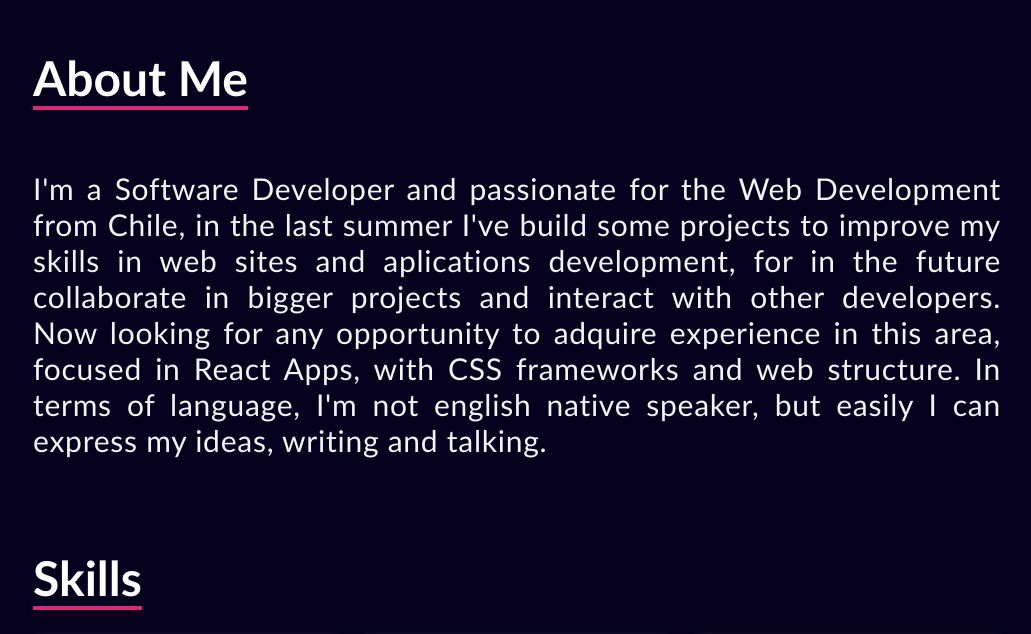
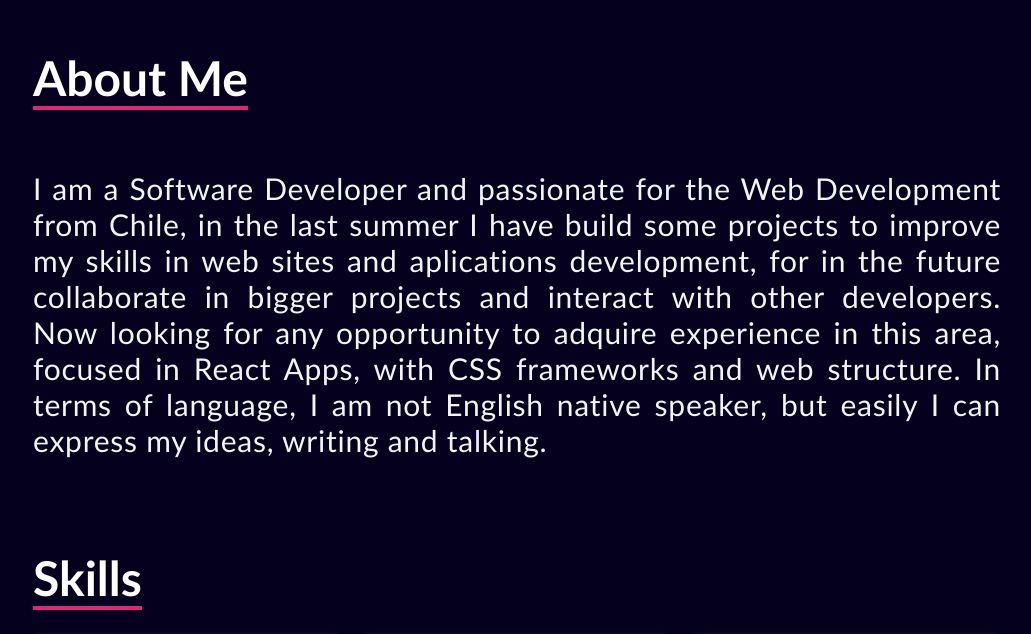
Before and after one commit to nic0q/portfolio, a React (Create React App) app: page / in a window 1280 px wide. Shown: the part 826-1460 px from the top of the page, without its empty margins (123-1154 px from the left). Built offline with nearby package versions, Linux system fonts and the light colour scheme.

Commit message:
Correcion errores ingles

```diff
--- a/src/components/AboutMe.jsx
+++ b/src/components/AboutMe.jsx
@@ -7,14 +7,14 @@ export const AboutMe = () => {
         <SubTitulo title={"About Me"}></SubTitulo>
         <div className="flex-row flex lg:mt-16 mt-8">
           <h3 className="text-3xl text-justify mt-1 tracking-wide">
-            I'm a Software Developer and passionate for the Web
-            Development from Chile, in the last summer I've build some projects
-            to improve my skills in web sites and aplications development, for
-            in the future collaborate in bigger projects and interact with other
+            I am a Software Developer and passionate for the Web Development
+            from Chile, in the last summer I have build some projects to improve
+            my skills in web sites and aplications development, for in the
+            future collaborate in bigger projects and interact with other
             developers. Now looking for any opportunity to adquire experience in
             this area, focused in React Apps, with CSS frameworks and web
-            structure. In terms of language, I'm not english native speaker, but
-            easily I can express my ideas, writing and talking.
+            structure. In terms of language, I am not English native speaker,
+            but easily I can express my ideas, writing and talking.
           </h3>
         </div>
       </div>
--- a/src/components/Home.jsx
+++ b/src/components/Home.jsx
@@ -12,7 +12,7 @@ export const Home = () => {
           Nícolas Farfán
         </h2>
         <h2 className="my-3 text-3xl sm:text-4xl lg:text-5xl lg:ml-1 font-bold text-[#8892b0]">
-          I'm a Software Engineering Student
+          I am a Software Engineering Student
         </h2>
         <div className="flex mt-6 items-center text-white text-4xl">
           <a href="#projects">
@@ -25,11 +25,16 @@ export const Home = () => {
           </a>
           <a
             href="https://www.linkedin.com/in/n%C3%ADcolas-farf%C3%A1n-cheneaux-14365b15b/"
-            target={"_blank"} rel="noreferrer"
+            target={"_blank"}
+            rel="noreferrer"
           >
             <FiLinkedin className="m-3 text-3xl sm:text-4xl lg:text-5xl" />
           </a>
-          <a href="https://twitter.com/CheneauxNicolas" target={"_blank"} rel="noreferrer">
+          <a
+            href="https://twitter.com/CheneauxNicolas"
+            target={"_blank"}
+            rel="noreferrer"
+          >
             <FiTwitter className="m-3 text-3xl sm:text-4xl lg:text-5xl" />
           </a>
         </div>
```
